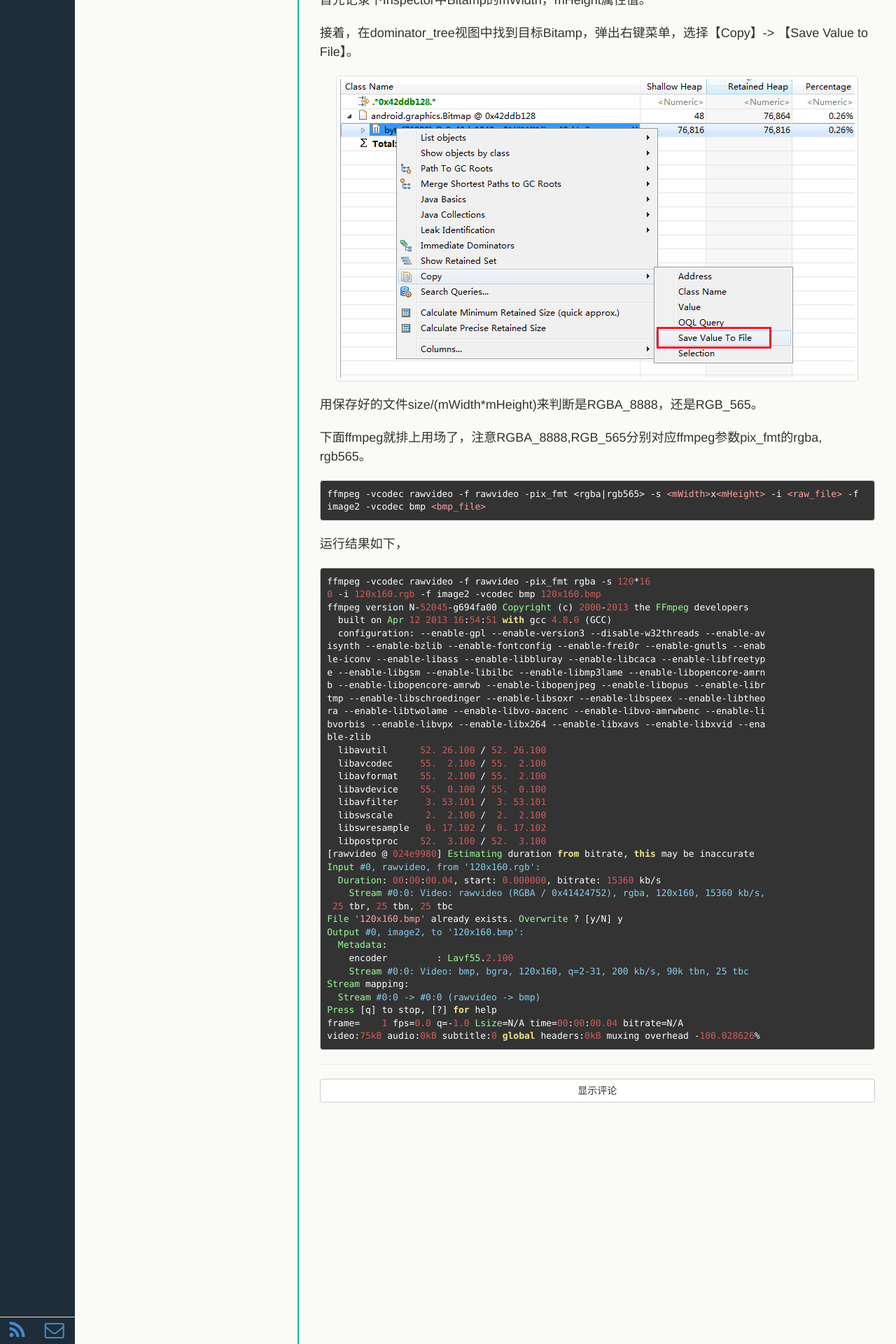
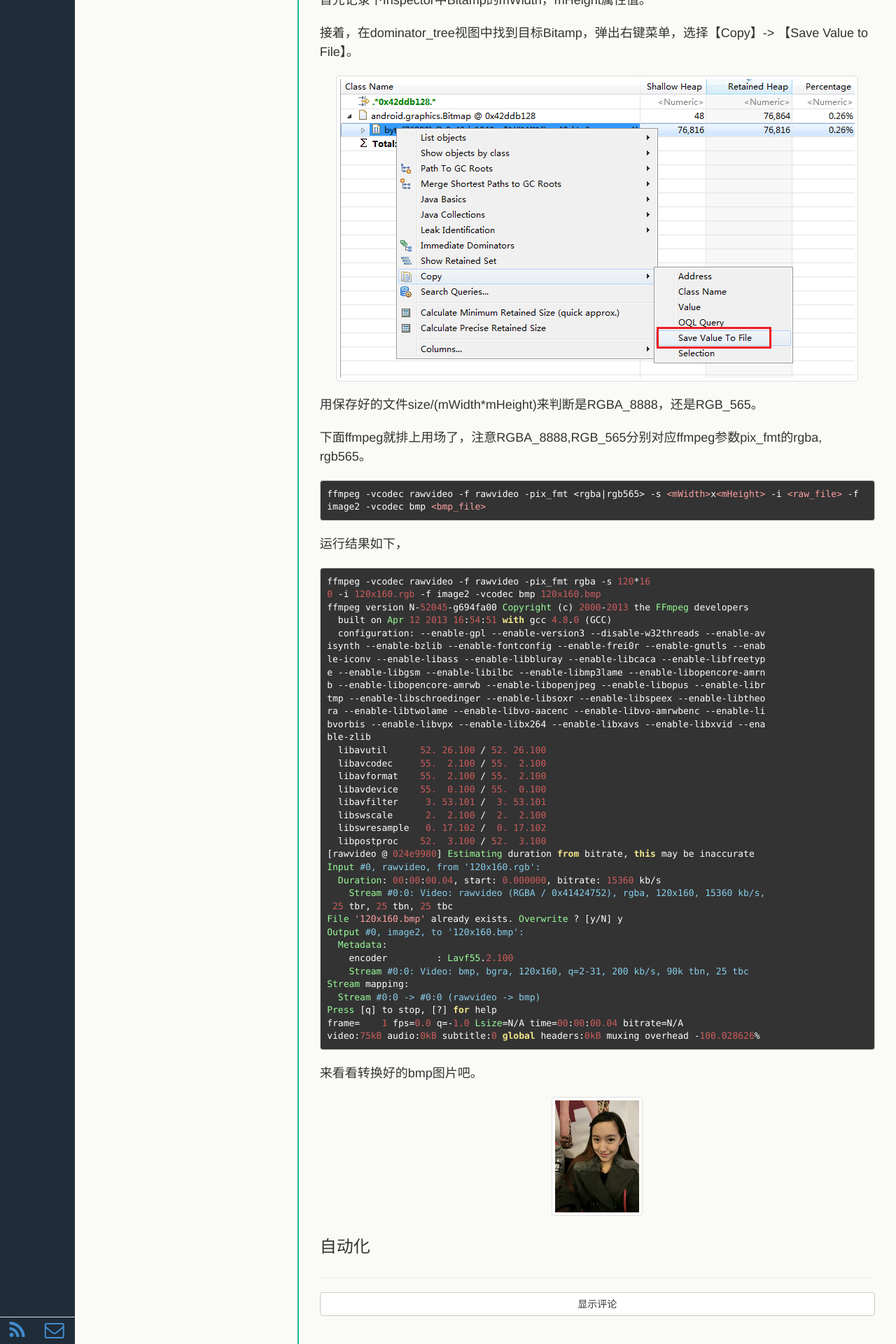
Before and after one commit to yanjian824/yanjian824.github.io, a Jekyll site: the page built from _posts/2015-03-01-export-bmp-file-from-android-hprof.md, in a window 1280 px wide. Shown: the part 1391-3311 px from the top of the page at 70% size. Built offline with Jekyll 4.4.1, drawn with Linux system fonts in a browser that asks for light colours.

Commit message:
update exported bitmap

````diff
--- a/_posts/2015-03-01-export-bmp-file-from-android-hprof.md
+++ b/_posts/2015-03-01-export-bmp-file-from-android-hprof.md
@@ -75,3 +75,9 @@ Press [q] to stop, [?] for help
 frame=    1 fps=0.0 q=-1.0 Lsize=N/A time=00:00:00.04 bitrate=N/A
 video:75kB audio:0kB subtitle:0 global headers:0kB muxing overhead -100.028626%
 ```
+
+来看看转换好的bmp图片吧。
+
+![](..\..\..\public\img\bmp-120-160.bmp)
+
+### 自动化
````
Also changed, not shown: _posts/mat-bitmap.png (deleted), _posts/mat-inspector.png (deleted), _posts/mat-save-value-to-file.png (deleted), public/img/bmp-120-160.bmp (added).
